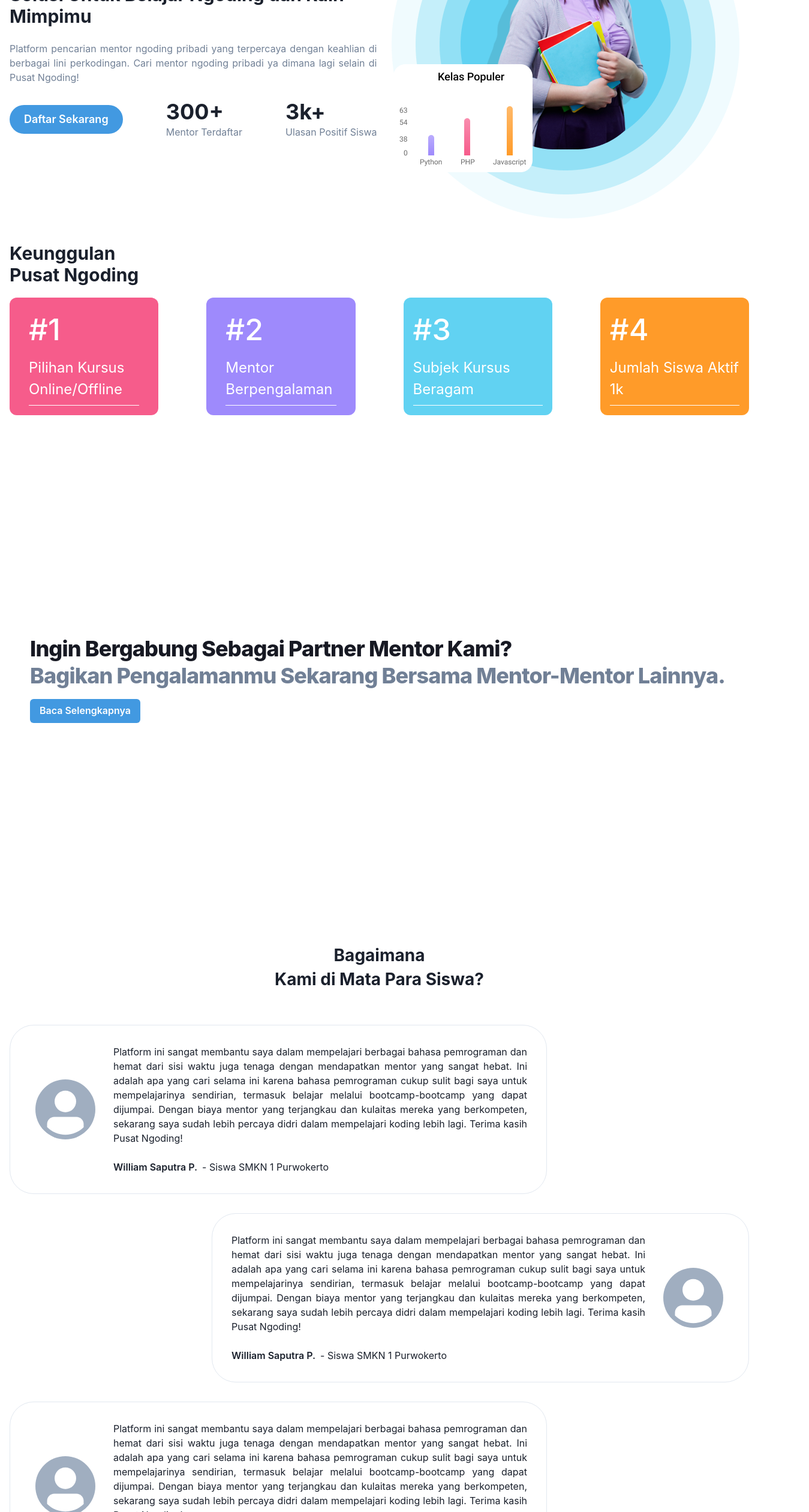
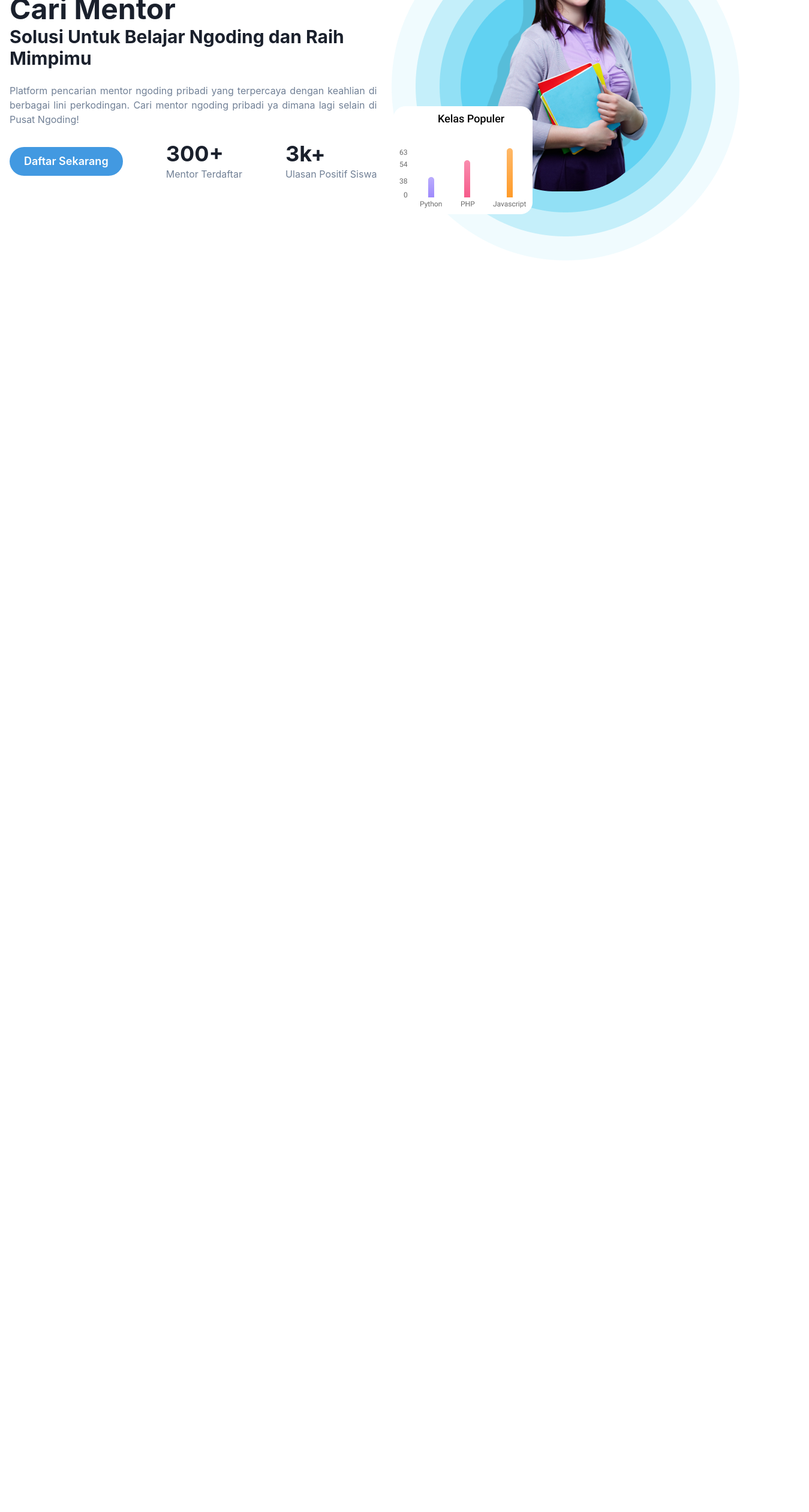
Before and after one commit to nabilaba/pusatngoding, a React (Create React App) app in the folder Frontend/: page / in a window 1280 px wide. Shown: the part 280-2800 px from the top of the page at 60% size, 1349 px wide, since content can reach past the window. Built offline with nearby package versions, Linux system fonts and the light colour scheme.

Commit message:
feat: Menambahkan animasi per komponen pada homepage

```diff
--- a/Frontend/package.json
+++ b/Frontend/package.json
@@ -12,6 +12,7 @@
     "@testing-library/react": "^13.0.0",
     "@testing-library/user-event": "^13.2.1",
     "@vitejs/plugin-react": "^1.3.2",
+    "aos": "^2.3.4",
     "axios": "^0.27.2",
     "framer-motion": "^6",
     "react": "^18.1.0",
--- a/Frontend/src/index.css
+++ b/Frontend/src/index.css
@@ -1,5 +1,6 @@
 html {
   overflow-y: scroll;
+  overflow-x:hidden !important;
 }
 
 @supports (scrollbar-gutter: stable) {
--- a/Frontend/src/index.js
+++ b/Frontend/src/index.js
@@ -5,6 +5,12 @@ import App from "./App";
 import reportWebVitals from "./reportWebVitals";
 import { ChakraProvider, extendTheme } from "@chakra-ui/react";
 import { BrowserRouter } from "react-router-dom";
+import AOS from 'aos';
+import 'aos/dist/aos.css';
+AOS.init({
+  anchorPlacement: 'top-bottom',
+  duration: '1000',
+});
 
 const colors = {
   accentLight: {
--- a/Frontend/src/routes/homepage/components/Features.js
+++ b/Frontend/src/routes/homepage/components/Features.js
@@ -11,7 +11,7 @@ import {
 
 export default function Features() {
   return (
-    <Stack as={Container} maxW={"7xl"} spacing={5} py={10}>
+    <Stack as={Container} maxW={"7xl"} spacing={5} py={10} data-aos="fade-up">
       <Heading fontSize={{ base: "xl", md: "2xl", lg: "3xl" }}>
         Keunggulan <br />
         Pusat Ngoding
--- a/Frontend/src/routes/homepage/components/Hero.js
+++ b/Frontend/src/routes/homepage/components/Hero.js
@@ -26,6 +26,7 @@ export default function Hero() {
         flex={1}
         align={"center"}
         order={{ base: 2, md: 1 }}
+        data-aos="fade-right"
       >
         <Stack spacing={6} w={"full"}>
           <Heading
@@ -81,6 +82,8 @@ export default function Hero() {
         </Stack>
       </Flex>
       <Flex
+      data-aos="fade-left"
+        h={"90vh"}
         flex={1}
         align={"center"}
         justify={"center"}
--- a/Frontend/src/routes/homepage/components/SignUpMentor.js
+++ b/Frontend/src/routes/homepage/components/SignUpMentor.js
@@ -21,7 +21,7 @@ export default function SignUpGuru() {
       maxW={"7xl"}
       p={50}
     >
-      <Box w="100%">
+      <Box w="100%" data-aos="fade-up">
         <Heading
           fontSize={{ base: "3xl", sm: "4xl" }}
           fontWeight="extrabold"
--- a/Frontend/src/routes/homepage/components/Testimonials.js
+++ b/Frontend/src/routes/homepage/components/Testimonials.js
@@ -4,13 +4,13 @@ import { Container, Flex, Box, chakra, Avatar } from '@chakra-ui/react';
 export default function Testimonials() {
   return (
     <>
-      <Container maxW={'7xl'} >
-        <Flex justify={'center'} py='10'>
+      <Container maxW={'7xl'}>
+        <Flex justify={'center'} py='10' data-aos="fade-up">
           <chakra.span textAlign={'center'} fontSize='28' fontWeight={700} lineHeight={10}>
           Bagaimana <br />Kami di Mata Para Siswa?
           </chakra.span>
         </Flex>
-        <Flex justify={'flex-start'}>
+        <Flex justify={'flex-start'} data-aos="fade-up-right">
           <Box maxW={'4xl'} rounded={40} p={8} my='4' borderWidth={1}>
             <Flex justify={'space-around'} wrap={{base: 'wrap', md: 'nowrap'}}>
               <Box maxW='sm' display='flex' alignItems={'center'}>
@@ -42,7 +42,7 @@ export default function Testimonials() {
             </Flex>
           </Box>
         </Flex>
-        <Flex justify={'flex-end'}>
+        <Flex justify={'flex-end'} data-aos="fade-up-left">
           <Box maxW={'4xl'} rounded={40} p={8} my='4' borderWidth={1}>
             <Flex justify={'space-around'} wrap={{base: 'wrap-reverse', md: 'nowrap'}}>
               <Box maxW='100%'>
@@ -74,7 +74,7 @@ export default function Testimonials() {
             </Flex>
           </Box>
         </Flex>
-        <Flex justify={'flex-start'}>
+        <Flex justify={'flex-start'} data-aos="fade-up-right">
           <Box maxW={'4xl'} rounded={40} p={8} my='4' borderWidth={1}>
             <Flex justify={'space-around'} wrap={{base: 'wrap', md: 'nowrap'}}>
               <Box maxW='sm' display='flex' alignItems={'center'}>
```
Also changed, not shown: 2 other files (tests, documents, lock files or other folders).
